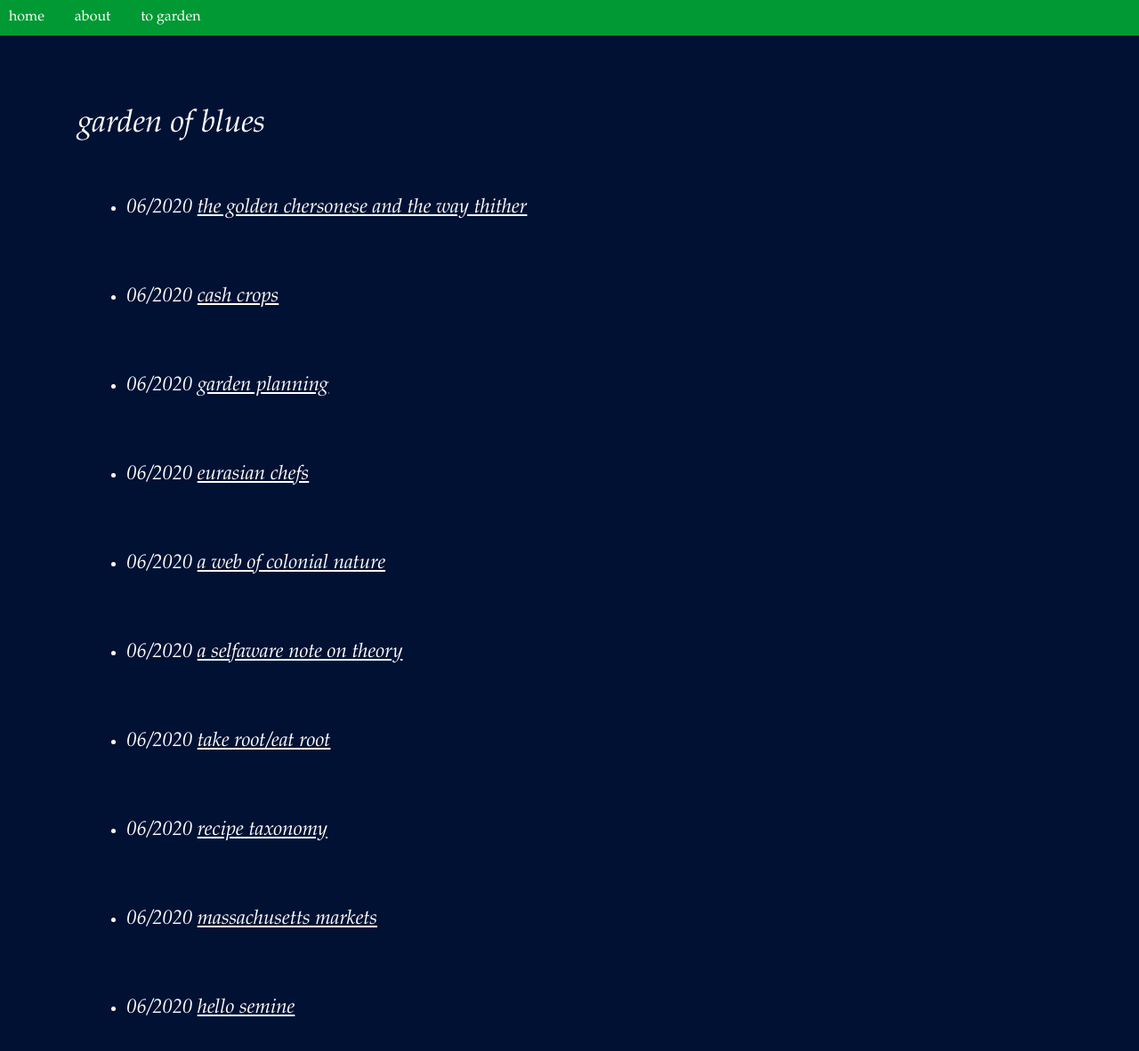
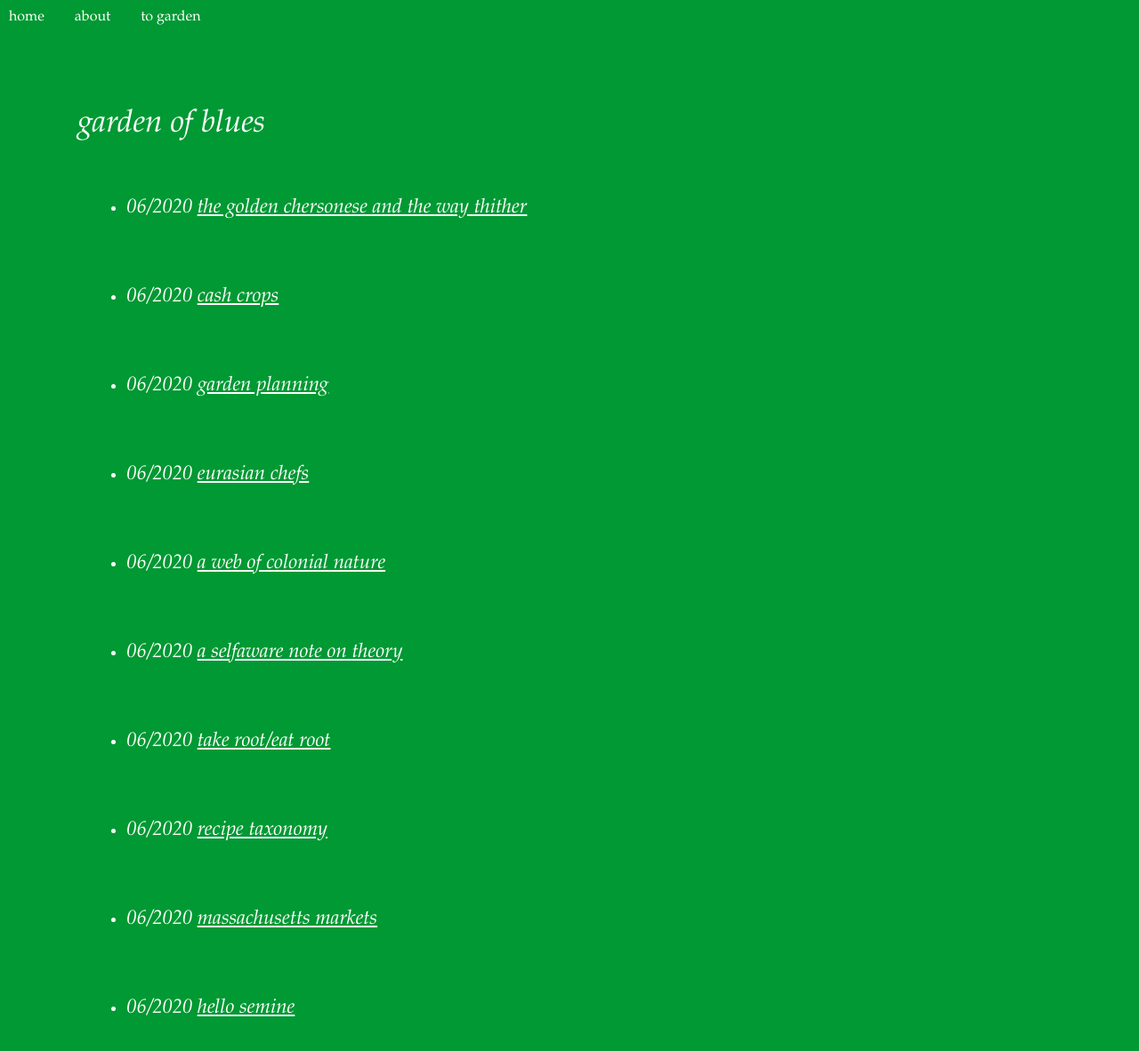
Before and after one commit to agnescameron/garden-blues-writing, a Jekyll site: the page built from index.html, in a window 1280 px wide and 1340 px high. Shown: the top 1182 px of the window at 89% size. Built offline with Jekyll 4.4.1, drawn with Linux system fonts in a browser that asks for light colours.

Commit message:
got rid of the blue

```diff
--- a/_sass/layout.scss
+++ b/_sass/layout.scss
@@ -1,5 +1,5 @@
 body {
-	background-color: #001133;
+	background-color: #009933;
 	font-family: "Palatino Linotype", "Book Antiqua", Palatino, serif;
 	color: white;
 	padding: none;
```
